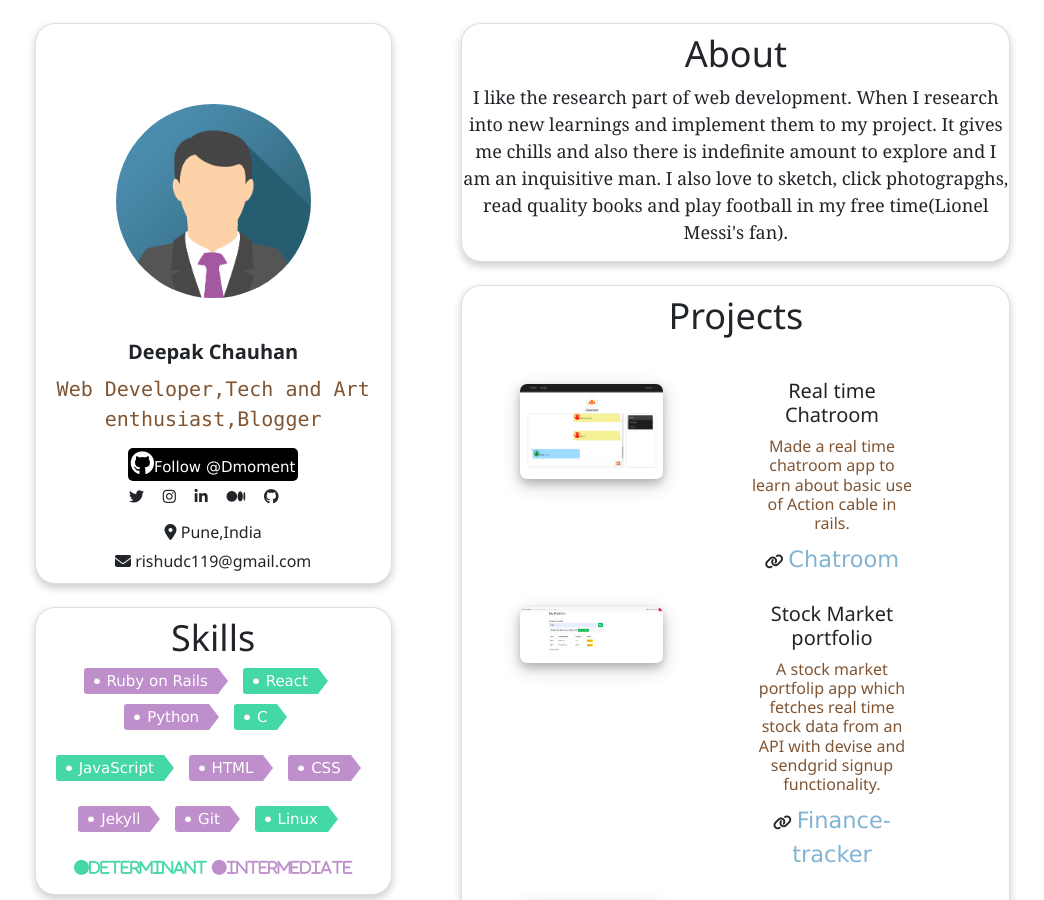
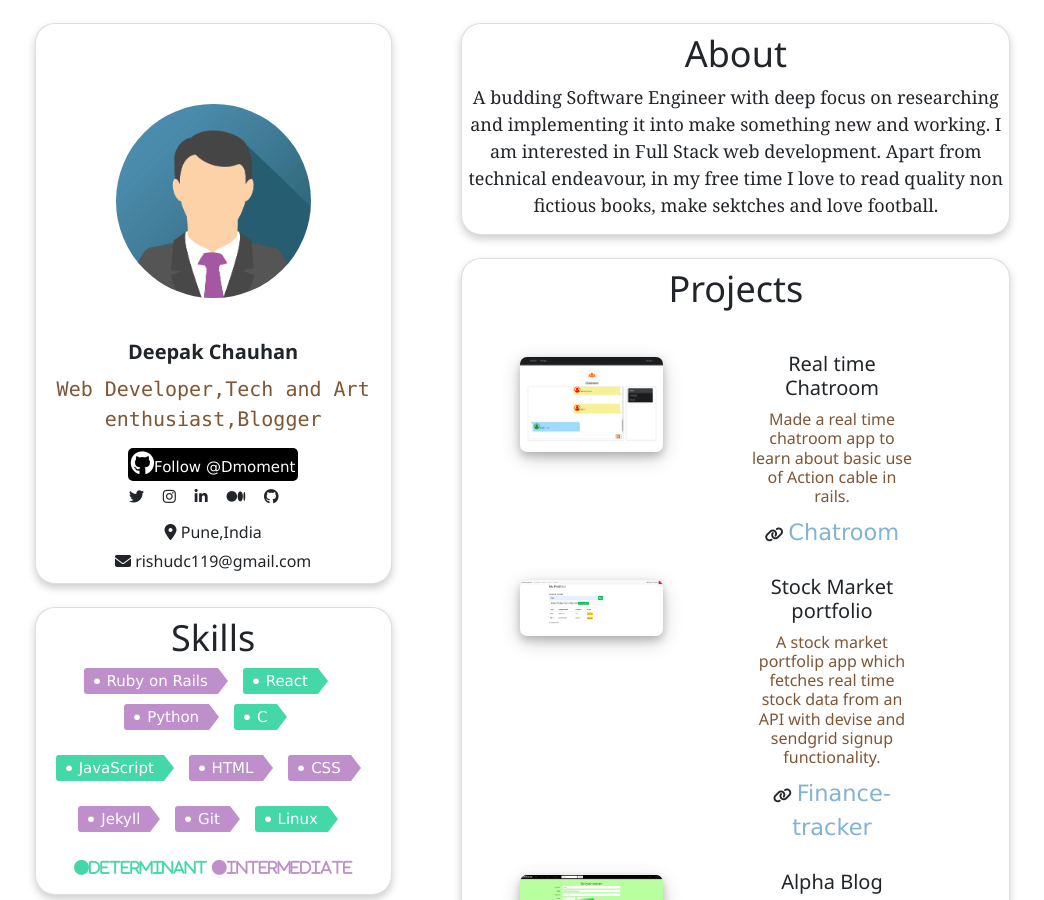
Before and after one commit to Dmoment/Resume, a Jekyll site: the page built from index.markdown, in a window 1280 px wide and 900 px high. Shown: the whole window, without its empty margins (87-1131 px from the left). Built offline with Jekyll 4.4.1, drawn with Linux system fonts in a browser that asks for light colours; nearby versions of some CDN libraries; a style sheet for code colours, icons or effects is not loaded.

Commit message:
fixing About section

```diff
--- a/_data/author_bio.yml
+++ b/_data/author_bio.yml
@@ -1 +1 @@
-author_bio: I like the research part of web development. When I research into new learnings and implement them to my project. It gives me chills and also there is indefinite amount to explore and I am an inquisitive man. I also love to sketch, click photograpghs, read quality books and play football in my free time(Lionel Messi's fan).
+author_bio: A budding Software Engineer with deep focus on researching and implementing it into make something new and working. I am interested in Full Stack web development. Apart from technical endeavour, in my free time I love to read quality non fictious books, make sektches and love football.
```
